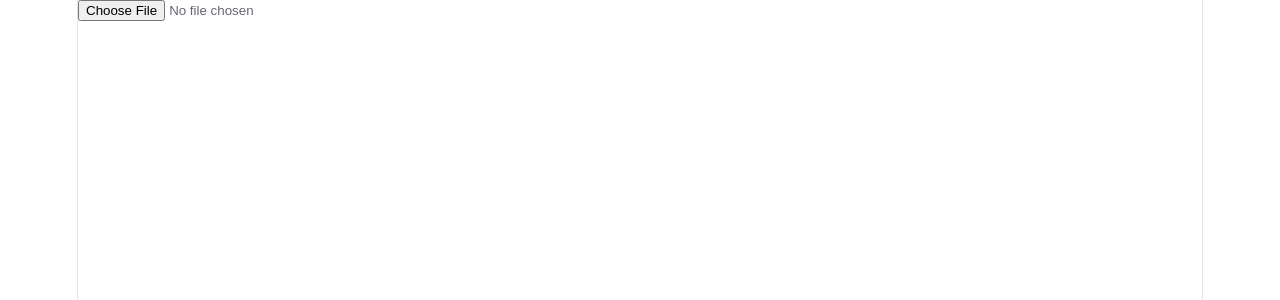
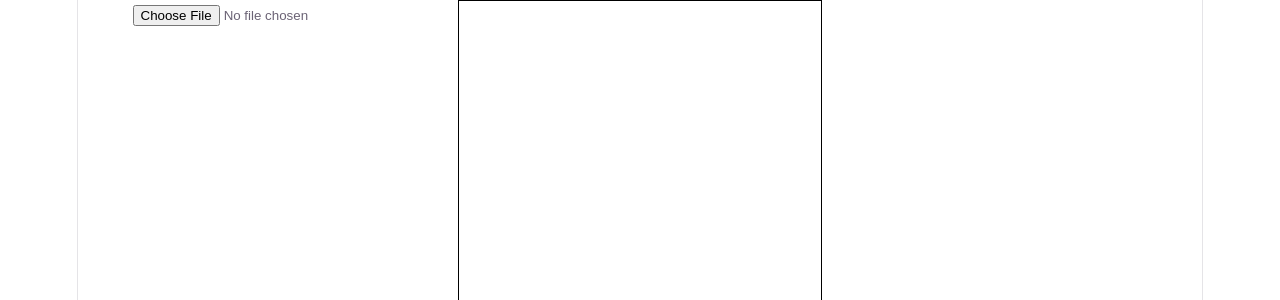
Before and after one commit to 100pro-sewing-pattern-generator/original-cloth-pattern, a React app in the folder frontend/: page / in a window 1280 px wide. Shown: the top 300 px of the page. Built offline with nearby package versions, Linux system fonts and the light colour scheme; the HTML template or start-up script is replaced by a standard one.

Commit message:
add loading button

```diff
--- a/frontend/src/App.jsx
+++ b/frontend/src/App.jsx
@@ -7,11 +7,13 @@ export default function App() {
   const [objText, setObjText] = useState(null);
   const [svgUrl, setSvgUrl] = useState(null);
   const [imgUrl, setImgUrl] = useState(null);
+  const [loading, setLoading] = useState(false);
 
   const handleUploadImg = async (e) => {
     const file = e.target.files[0];
     if (!file) return;
 
+    setLoading(true);
     // 画像表示
     setImgUrl(URL.createObjectURL(file));
 
@@ -54,6 +56,7 @@ export default function App() {
       const svgUrl = URL.createObjectURL(svgBlob);
 
       setSvgUrl(svgUrl);
+      setLoading(false);
 
     } catch (err) {
       console.error(err);
@@ -79,18 +82,25 @@ export default function App() {
   return (
     <div style={{ display: "flex", flexDirection: "column", gap: "1rem" }}>
 
-      {/* アップロード（画像のみ） */}
-      <input type="file" accept="image/*" onChange={handleUploadImg} />
-
       <div style={{ display: "flex", gap: "1rem" }}>
 
         {/* 左: 画像 */}
         <div style={{ width: 400 }}>
           {imgUrl && <img src={imgUrl} style={{ width: "100%" }} />}
+          {/* アップロード（画像のみ） */}
+          <input type="file" accept="image/*" onChange={handleUploadImg} />
+        </div>
+
+        <div style={{ width: 400, height: 400, display: loading ? "block" : "none"}}>
+          {loading && (
+            <div style={{ textAlign: "center", paddingTop: "50%" }}>
+              ⏳ Generating Pattern...
+            </div>
+          )}
         </div>
 
         {/* 中: OBJ */}
-        <div style={{ width: 400, height: 400 }}>
+        <div style={{ width: 400, height: 400, border: "1px solid black" }}>
           <Canvas camera={{ position: [0, 0, 5] }}>
             <ambientLight />
             <Model objText={objText} />
```
